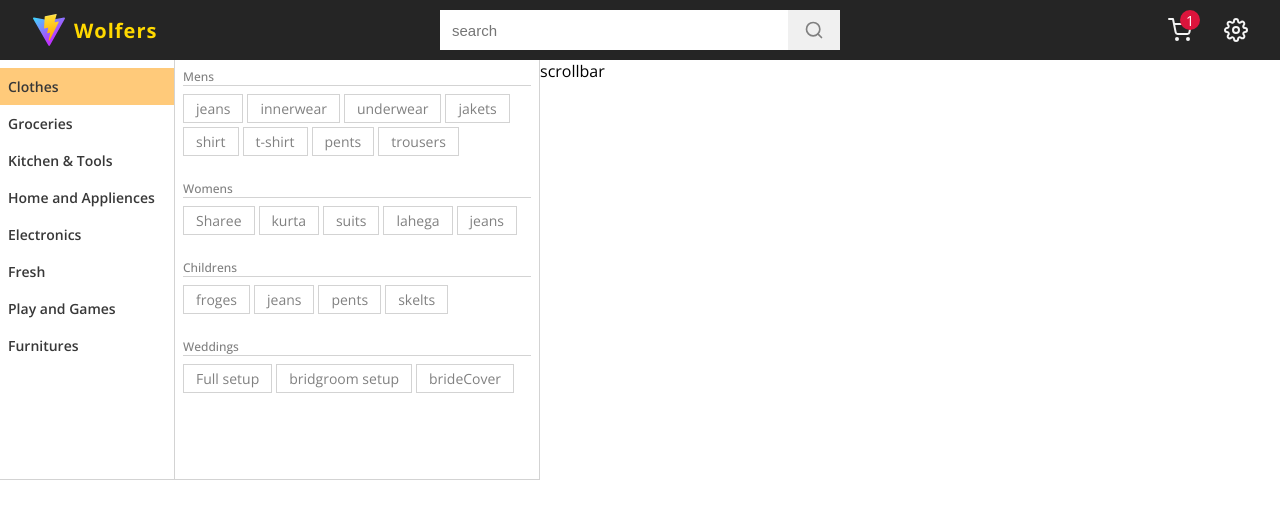
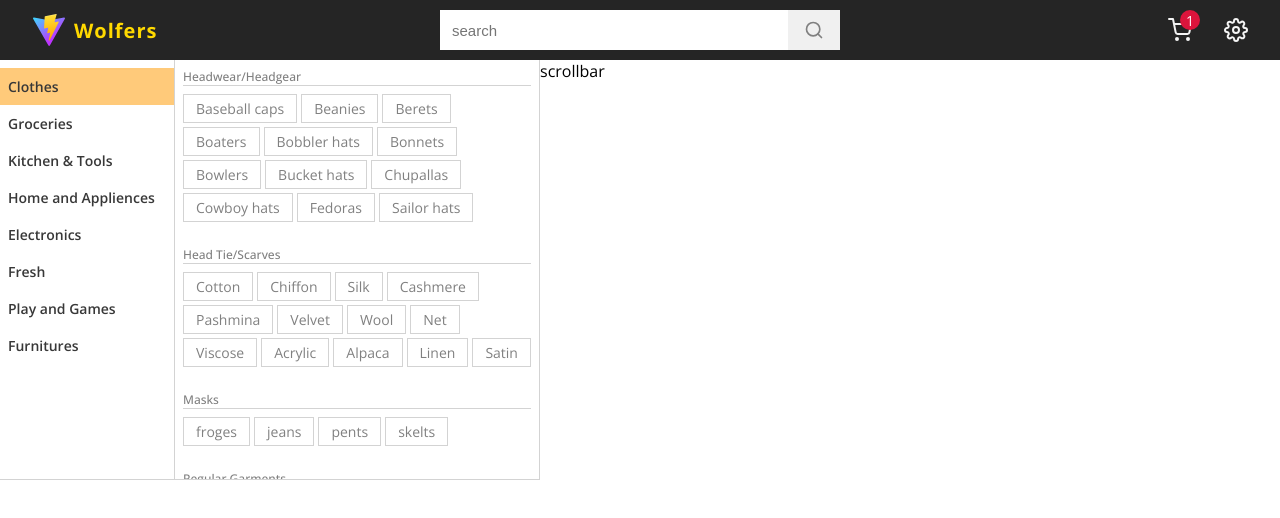
Before and after one commit to Mahesh-Saini/ecommerceReact, a React (Vite) app: page / in a window 1280 px wide. Shown: the top 518 px of the page. Built offline with nearby package versions, Linux system fonts and the light colour scheme.

Commit message:
add some data and active scrollbar if overflow

```diff
--- a/src/components/categories/Categories.css
+++ b/src/components/categories/Categories.css
@@ -63,7 +63,7 @@
   /* background-color: rebeccapurple; */
   border-right: 0.1px solid lightgray;
   border-bottom: 0.1px solid lightgray;
-  /* overflow-y: scroll; */
+  overflow-y: scroll;
 }
 .categorySection .subcategory .subcategoryItemContainer {
   /* background-color: rebeccapurple; */
--- a/src/components/categories/Categories.jsx
+++ b/src/components/categories/Categories.jsx
@@ -9,49 +9,95 @@ const categoriesData = [
     subcategories: [
       {
         id: 1,
-        title: "Mens",
+        title: "Headwear/Headgear",
         url: "path",
         items: [
-          "jeans",
-          "innerwear",
-          "underwear",
-          "jakets",
-          "shirt",
-          "t-shirt",
-          "pents",
-          "trousers",
+          "Baseball caps",
+          "Beanies",
+          "Berets",
+          "Boaters",
+          "Bobbler hats",
+          "Bonnets",
+          "Bowlers",
+          "Bucket hats",
+          "Chupallas",
+          "Cowboy hats",
+          "Fedoras",
+          "Sailor hats",
         ],
       },
       {
         id: 2,
-        title: "Womens",
+        title: "Head Tie/Scarves",
         url: "path",
-        items: ["Sharee", "kurta", "suits", "lahega", "jeans"],
+        items: [
+          "Cotton",
+          "Chiffon",
+          "Silk",
+          "Cashmere",
+          "Pashmina",
+          "Velvet",
+          "Wool",
+          "Net",
+          "Viscose",
+          "Acrylic",
+          "Alpaca",
+          "Linen",
+          "Satin",
+        ],
       },
       {
         id: 3,
-        title: "Childrens",
+        title: "Masks",
         url: "path",
         items: ["froges", "jeans", "pents", "skelts"],
       },
       {
         id: 4,
-        title: "Weddings",
+        title: "Regular Garments",
         url: "path",
-        items: ["Full setup", "bridgroom setup", "brideCover"],
+        items: [
+          "Tops",
+          "Blouse",
+          "Crop Top",
+          "Shirt",
+          "Sweater",
+          "Tank Top",
+          "Tube Top",
+          "Bottoms",
+          "Bloomers",
+          "kilt",
+          "Pants/Trousers",
+          "Sarong",
+          "Shorts",
+          "Skirts",
+        ],
       },
-      // {
-      //   id: 5,
-      //   title: "Casuals",
-      //   url: "path",
-      //   items: ["k1", "k2", "k3"],
-      // },
-      // {
-      //   id: 6,
-      //   title: "Assoesries",
-      //   url: "path",
-      //   items: ["belt", "pers", "lady pers"],
-      // },
+      {
+        id: 5,
+        title: "Full Body Wear",
+        url: "path",
+        items: [
+          "Sportswear",
+          "Bodysuit",
+          "Coordinates",
+          "Coveralls / Overalls",
+          "Dresses / Gowns",
+          "Onesies / Jumpsuits",
+          "Rompers",
+          "Suits",
+          "Uniforms",
+          "Military",
+          "Regional outfits",
+          "Religious clothing",
+        ],
+      },
+      {
+        id: 6,
+        title: "Specialty clothing",
+        url: "path",
+        items: ["Bathrobe", "Costume", "Drag", "Livery"],
+      },
     ],
   },
   {
```
